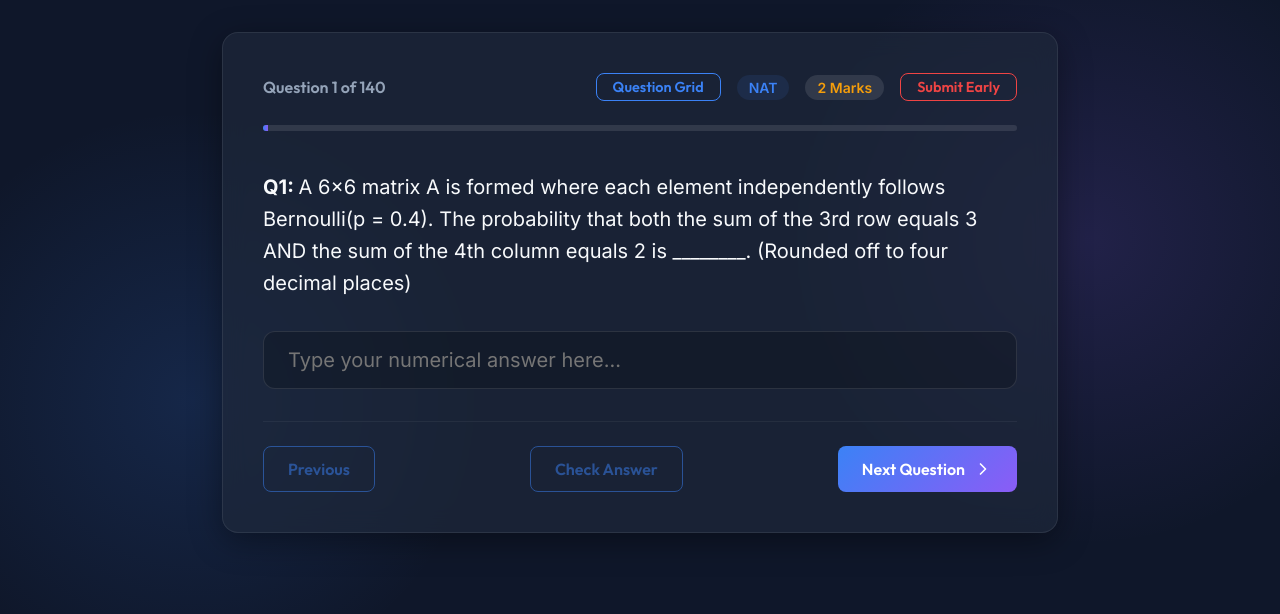
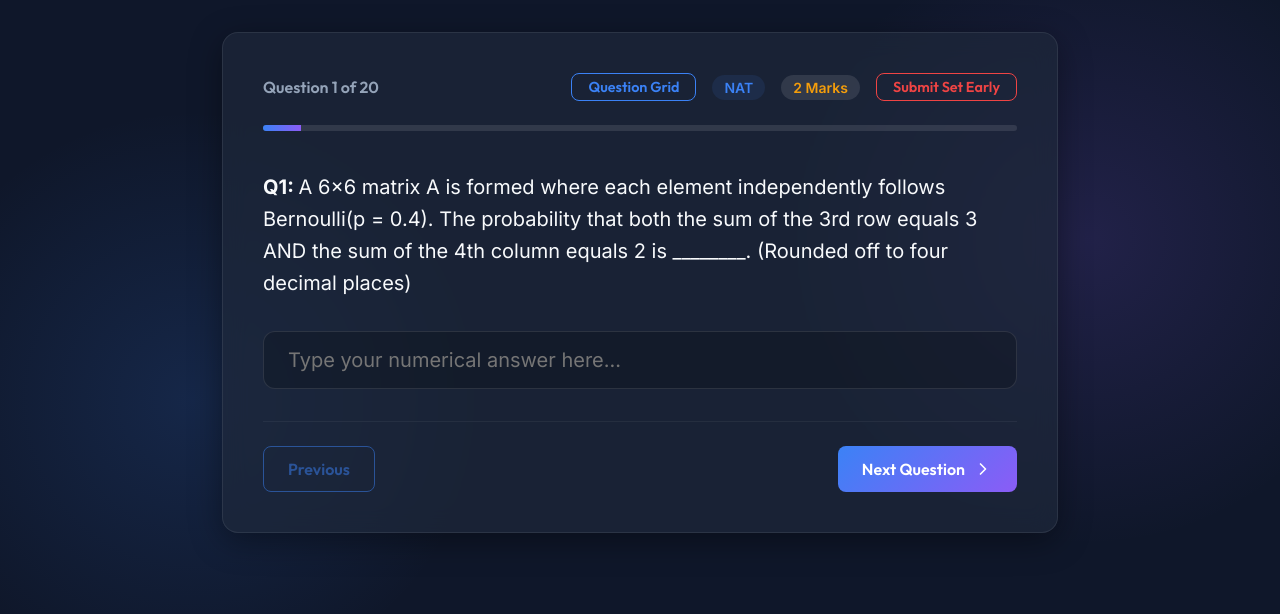
Before and after one commit to aditya-1509/math_probab, a React (Vite) app: page / in a window 1280 px wide. Both pictures are taken after a click on the button "Start Quiz". Shown: the top 614 px of the page. Built offline with nearby package versions, Linux system fonts and the light colour scheme.

Commit message:
feat: implement 20-question block evaluation flow

```diff
--- a/src/App.tsx
+++ b/src/App.tsx
@@ -10,42 +10,58 @@ function App() {
     status: 'landing',
     answers: {},
     score: 0,
-    totalMarks: 0
+    totalMarks: 0,
+    currentBlockIndex: 0
   });
 
+  const QUESTIONS_PER_BLOCK = 20;
+  const allQuestions = questionsData as Question[];
+  const currentQuestions = allQuestions.slice(
+    state.currentBlockIndex * QUESTIONS_PER_BLOCK,
+    (state.currentBlockIndex + 1) * QUESTIONS_PER_BLOCK
+  );
+
+  const isLastBlock = (state.currentBlockIndex + 1) * QUESTIONS_PER_BLOCK >= allQuestions.length;
+
   const handleStart = () => {
-    setState({ ...state, status: 'quiz', answers: {} });
+    setState({ ...state, status: 'quiz', answers: {}, currentBlockIndex: 0 });
   };
 
   const handleSubmit = (answers: Answers) => {
-    setState({ ...state, status: 'results', answers });
+    setState({ ...state, status: 'results', answers: { ...state.answers, ...answers } });
   };
 
   const handleRestart = () => {
-    setState({ ...state, status: 'landing', answers: {} });
+    setState({ ...state, status: 'landing', answers: {}, currentBlockIndex: 0 });
+  };
+
+  const handleNextBlock = () => {
+    setState({ ...state, status: 'quiz', currentBlockIndex: state.currentBlockIndex + 1 });
   };
 
   return (
     <div className="app-container">
       {state.status === 'landing' && (
         <Landing
-          questions={questionsData as Question[]}
+          questions={allQuestions}
           onStart={handleStart}
         />
       )}
 
       {state.status === 'quiz' && (
         <Quiz
-          questions={questionsData as Question[]}
+          questions={currentQuestions}
           onSubmit={handleSubmit}
         />
       )}
 
       {state.status === 'results' && (
         <Results
-          questions={questionsData as Question[]}
+          questions={currentQuestions}
           answers={state.answers}
           onRestart={handleRestart}
+          onNextBlock={handleNextBlock}
+          isLastBlock={isLastBlock}
         />
       )}
     </div>
--- a/src/components/Quiz.tsx
+++ b/src/components/Quiz.tsx
@@ -9,41 +9,9 @@ interface QuizProps {
 export const Quiz: React.FC<QuizProps> = ({ questions, onSubmit }) => {
   const [currentIndex, setCurrentIndex] = useState(0);
   const [answers, setAnswers] = useState<Answers>({});
-  const [checkedQuestions, setCheckedQuestions] = useState<Set<number | string>>(new Set());
   const [showPalette, setShowPalette] = useState(false);
-
   const question = questions[currentIndex];
   const currentAnswer = answers[question.id] || (question.type === 'MSQ' ? [] : '');
-
-  const checkAnswerStatus = (q: Question, userAnswer: string | string[] | undefined) => {
-    if (!userAnswer || (Array.isArray(userAnswer) && userAnswer.length === 0)) return 'unanswered';
-
-    const correctAns = q.answer.trim().toLowerCase();
-
-    if (q.type === 'MCQ') {
-      const uA = (userAnswer as string).toLowerCase();
-      return correctAns.startsWith(uA) || correctAns === uA ? 'correct' : 'incorrect';
-    }
-
-    if (q.type === 'MSQ') {
-      const uA = (userAnswer as string[]).map(a => a.toLowerCase()).sort().join(', ');
-      const cA = correctAns.split(',').map(a => a.trim()).sort().join(', ');
-      return uA === cA ? 'correct' : 'incorrect';
-    }
-
-    if (q.type === 'NAT') {
-      const uA = (userAnswer as string).trim().toLowerCase();
-      return correctAns.includes(uA) || uA === correctAns ? 'correct' : 'incorrect';
-    }
-
-    return 'incorrect';
-  };
-
-  const handleCheckAnswer = () => {
-    const newChecked = new Set(checkedQuestions);
-    newChecked.add(question.id);
-    setCheckedQuestions(newChecked);
-  };
 
   const handleOptionClick = (optionId: string) => {
     if (question.type === 'MCQ') {
@@ -94,7 +62,7 @@ export const Quiz: React.FC<QuizProps> = ({ questions, onSubmit }) => {
           </div>
           <div className="quiz-marks">{question.marks} {question.marks === 1 ? 'Mark' : 'Marks'}</div>
           <button className="btn btn-outline" style={{ padding: '0.25rem 1rem', fontSize: '0.9rem', borderColor: 'var(--error)', color: 'var(--error)' }} onClick={handleSubmit}>
-            Submit Early
+            Submit Set Early
           </button>
         </div>
       </div>
@@ -169,38 +137,6 @@ export const Quiz: React.FC<QuizProps> = ({ questions, onSubmit }) => {
         </div>
       )}
 
-      {checkedQuestions.has(question.id) && (
-        <div className={`review-card ${checkAnswerStatus(question, currentAnswer)}`} style={{ marginTop: '2rem', marginBottom: '1rem', padding: '1.5rem', borderRadius: '12px' }}>
-          <div className="review-q-header" style={{ marginBottom: '1rem' }}>
-            <div className="review-q-id">Result</div>
-            <div className={`review-status status-${checkAnswerStatus(question, currentAnswer)}`}>
-              {checkAnswerStatus(question, currentAnswer).charAt(0).toUpperCase() + checkAnswerStatus(question, currentAnswer).slice(1)}
-            </div>
-          </div>
-          <div className="review-answers">
-            <div className="review-answer-row">
-              <span className="review-answer-label">Your Answer:</span>
-              <span style={{ fontWeight: 600 }}>
-                {Array.isArray(currentAnswer) ? currentAnswer.join(', ') : (currentAnswer || 'Not answered')}
-              </span>
-            </div>
-            <div className="review-answer-row">
-              <span className="review-answer-label">Correct Answer:</span>
-              <span style={{ fontWeight: 600, color: 'var(--success)' }}>
-                {question.answer || 'Not provided in key'}
-              </span>
-            </div>
-          </div>
-          {question.explanation && (
-            <div className="review-explanation" style={{ marginTop: '1rem' }}>
-              <strong style={{ color: 'var(--text-main)' }}>Explanation:</strong>
-              <br />
-              {question.explanation}
-            </div>
-          )}
-        </div>
-      )}
-
       <div className="quiz-footer">
         <button
           className="btn btn-outline"
@@ -210,18 +146,9 @@ export const Quiz: React.FC<QuizProps> = ({ questions, onSubmit }) => {
           Previous
         </button>
 
-        <button
-          className="btn btn-outline"
-          onClick={handleCheckAnswer}
-          disabled={checkedQuestions.has(question.id) || !currentAnswer || (Array.isArray(currentAnswer) && currentAnswer.length === 0)}
-          style={{ borderColor: 'var(--primary)', color: 'var(--primary)' }}
-        >
-          Check Answer
-        </button>
-
         {currentIndex === questions.length - 1 ? (
           <button className="btn btn-accent" onClick={handleSubmit}>
-            Submit Quiz
+            Submit Set
           </button>
         ) : (
           <button className="btn btn-accent" onClick={handleNext}>
--- a/src/components/Results.tsx
+++ b/src/components/Results.tsx
@@ -5,9 +5,11 @@ interface ResultsProps {
   questions: Question[];
   answers: Answers;
   onRestart: () => void;
+  onNextBlock: () => void;
+  isLastBlock: boolean;
 }
 
-export const Results: React.FC<ResultsProps> = ({ questions, answers, onRestart }) => {
+export const Results: React.FC<ResultsProps> = ({ questions, answers, onRestart, onNextBlock, isLastBlock }) => {
   const [filter, setFilter] = useState<'all' | 'incorrect' | 'unanswered'>('all');
 
   const checkAnswer = (q: Question, userAnswer: string | string[] | undefined) => {
@@ -114,9 +116,17 @@ export const Results: React.FC<ResultsProps> = ({ questions, answers, onRestart
           </div>
         </div>
 
-        <button className="btn btn-accent" onClick={onRestart} style={{ marginTop: '2rem' }}>
-          Take Quiz Again
-        </button>
+        <div style={{ display: 'flex', gap: '1rem', justifyContent: 'center', marginTop: '2rem' }}>
+          {!isLastBlock ? (
+            <button className="btn btn-accent" onClick={onNextBlock}>
+              Next Set of Questions
+            </button>
+          ) : (
+            <button className="btn btn-accent" onClick={onRestart}>
+              Take Quiz Again
+            </button>
+          )}
+        </div>
       </div>
 
       <div className="glass-panel" style={{ marginTop: '2rem' }}>
--- a/src/types.ts
+++ b/src/types.ts
@@ -20,4 +20,5 @@ export interface QuizState {
   answers: Answers;
   score: number;
   totalMarks: number;
+  currentBlockIndex: number;
 }
```
